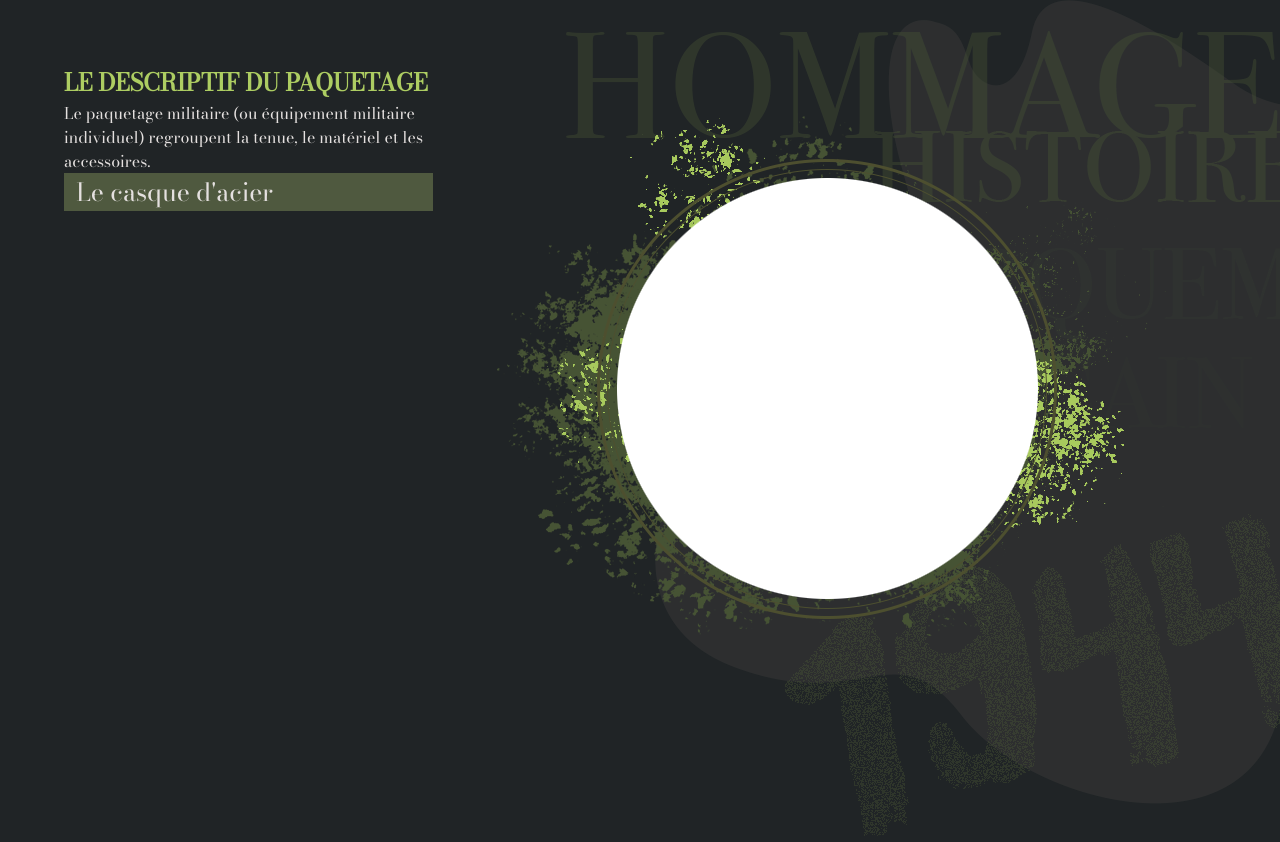
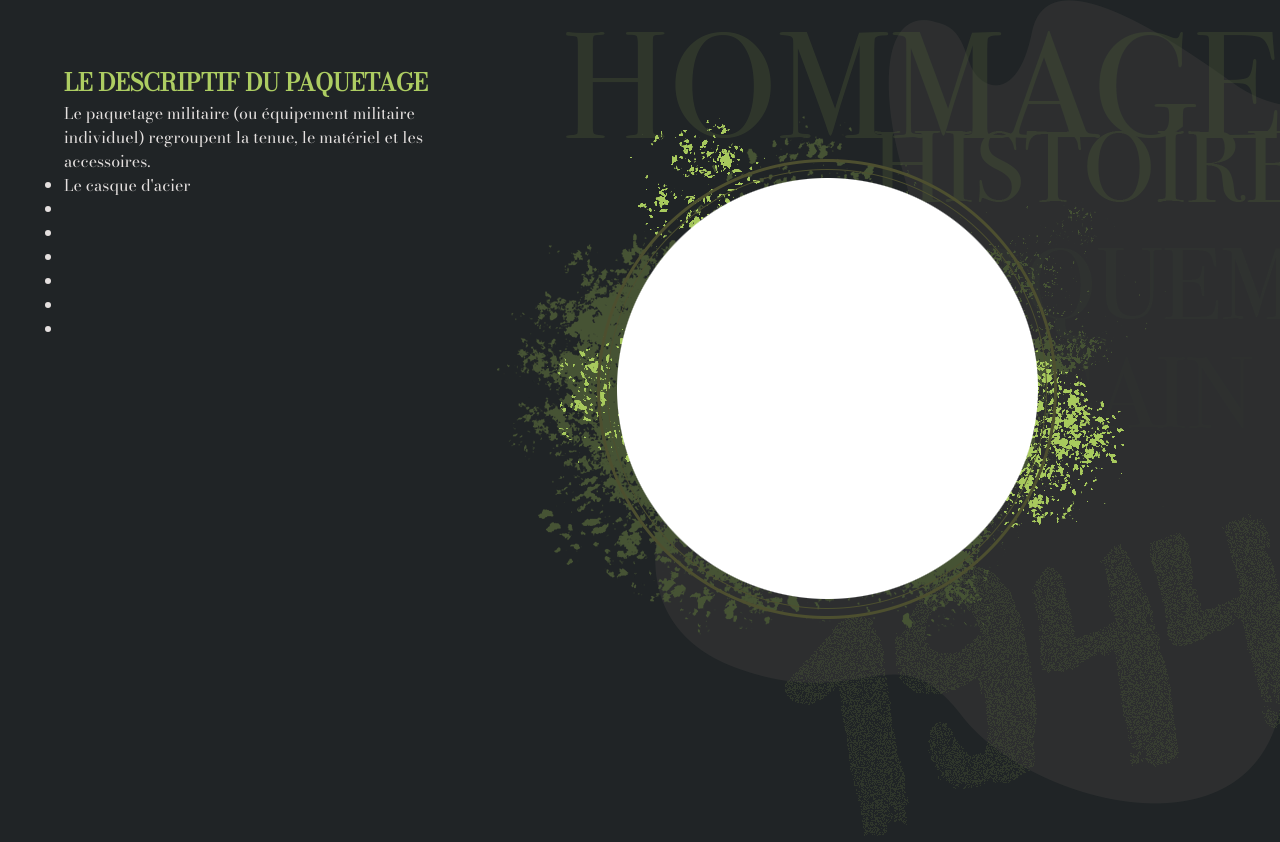
Before and after one commit to LelNic/Projet_site1, a PHP site: page /packages.html in a window 1280 px wide. Shown: the part 96-938 px from the top of the page. Run offline with PHP 8.4, Linux system fonts and the light colour scheme; some web fonts are replaced.

Commit message:
css package_page

```diff
--- a/asset/style/package-ap.css
+++ b/asset/style/package-ap.css
@@ -23,7 +23,7 @@
   font-size: 1rem;
 }
 
-ul {
+nav ul {
   list-style-type: none;
   display: flex;
   justify-content: space-around;
```
